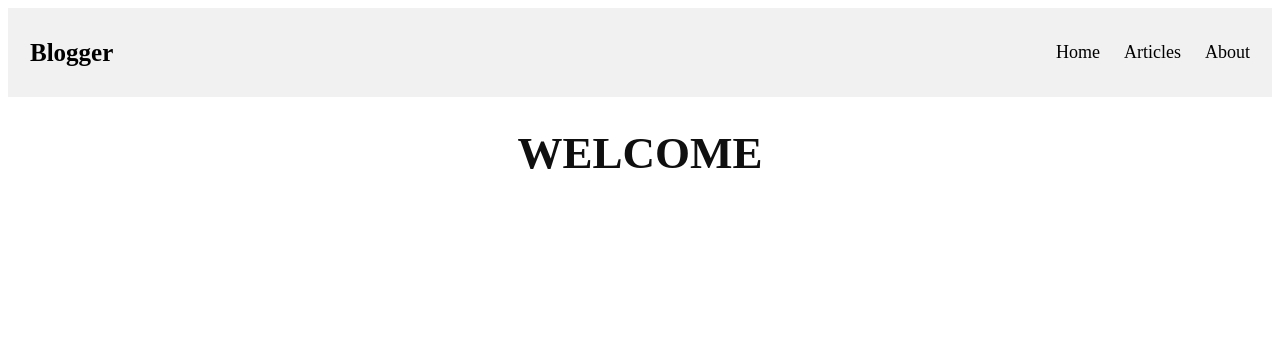
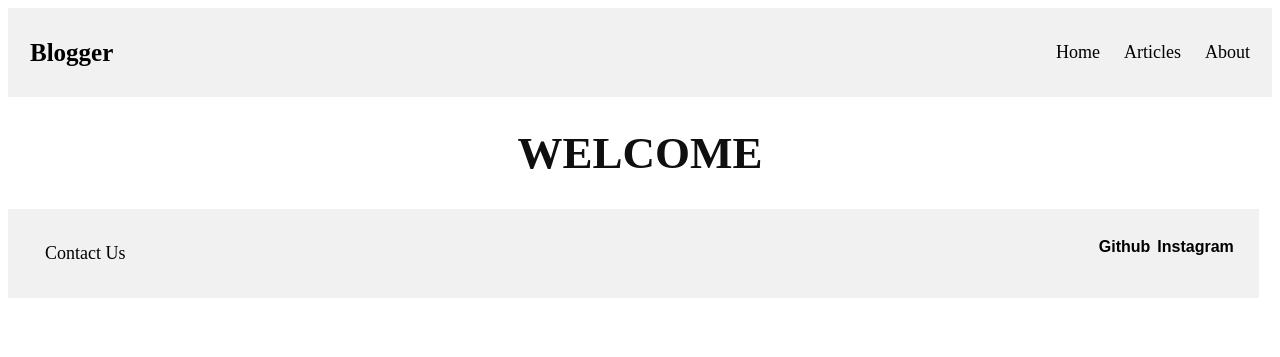
Before and after one commit to Itsr1ght/django_blog_site, a Django app: page / in a window 1280 px wide. Shown: the top 357 px of the page. Run offline with Django 4.2, Linux system fonts and the light colour scheme.

Commit message:
created footer

```diff
--- a/blog_website/templates/main_website.html
+++ b/blog_website/templates/main_website.html
@@ -4,8 +4,9 @@
     <head>
         <meta name="viewport" content="width=device-width, initial-scale=1">
         <link rel="shortcut icon" type="image/png" href="{% static 'favicon.ico' %}"/>
-        <link rel="stylesheet" href="{% static 'home_style.css' %}">
-        <link rel="stylesheet" href="{% static 'article_style.css' %}">
+        <link rel="stylesheet" href="{% static 'home_style.css' %}"/>
+        <link rel="stylesheet" href="{% static 'footer_style.css' %}"/>
+        <link rel="stylesheet" href="{% static 'article_style.css' %}"/>
     </head>
     <body>
         <div class="header">
@@ -19,5 +20,14 @@
 
         {% block content %}
         {% endblock %}
+
+        <div class="footer">
+            <div class="contact">Contact Us </div>
+            <div class="footer-right">
+                <a class="github">Github</a>
+                <a class="instagram">Instagram</a>
+            </div>
+        </div>
+
     </body>
 </html>
--- /dev/null
+++ b/static/footer_style.css
@@ -0,0 +1,35 @@
+.footer {
+    overflow: hidden;
+    background-color: #f1f1f1;
+    padding: 20px 25px;
+    position:static;
+    width: 95%;
+    bottom: 10px;
+    justify-content: center;
+}
+
+.contact {
+    float: left;
+    color: black;
+    text-align: center;
+    padding: 12px;
+    text-decoration: none;
+    font-size: 18px;
+    line-height: 25px;
+    border-radius: 4px;
+}
+
+.footer-right {
+    font-size: 25px;
+    font-weight: bold;
+    float: right;
+    font-family:Arial, Helvetica, sans-serif;
+}
+
+.github {
+    font-size: medium;
+}
+
+.instagram {
+    font-size: medium;
+}
```
